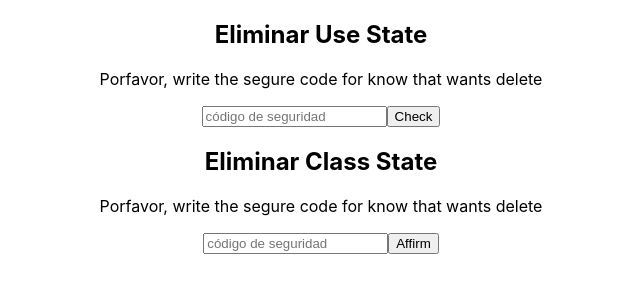
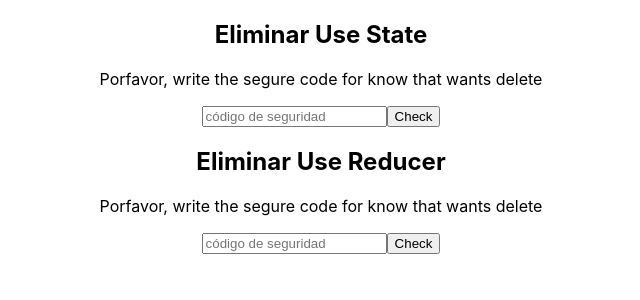
Before and after one commit to Misael-GC/curso-manejo-estado-1, a React (Create React App) app: page / in a window 1280 px wide. Shown: the top 300 px of the page, without its empty margins (319-959 px from the left). Built offline with nearby package versions, Linux system fonts and the light colour scheme.

Commit message:
Estados declarativos con useReducer

```diff
--- a/src/App.js
+++ b/src/App.js
@@ -1,6 +1,6 @@
 import React from 'react';
 import { UseState  } from './UseState.js';
-import { ClassState } from './ClassState.js'
+import { UseReducer } from './UseReducer.js';
 import './App.css';
 
 function App() {
@@ -8,7 +8,7 @@
     <div className="App">
     {/* props propiedad name  */}
       <UseState name='Use State'/>
-      <ClassState name="Class State"/>
+      <UseReducer name="Use Reducer"/>
     </div>
   );
 }
--- a/src/UseReducer.js
+++ b/src/UseReducer.js
@@ -1,3 +1,101 @@
+import React from "react";
+
+const SECURITY_CODE = 'paradigma';
+
+
+function UseReducer({name}){ //creamos el nombre P1
+    const [state, dispatch]=React.useReducer(reducer, inicialState); //P2 - función que
+
+    // console.log(state)//delete
+    React.useEffect(()=>{
+        console.log('iniciando el efecto')
+
+        if(!!state.loading){
+            setTimeout(()=>{
+                console.log("Haciendo la validación")
+
+                if(state.value === SECURITY_CODE) { //actualizador 3
+                    dispatch({ type: 'CONFIRM' });
+                }else{
+                    dispatch({ type: 'ERROR' });
+                }
+
+                console.log('terminando la validación');
+            }, 3000);
+        }
+        console.log('Terminando el efecto')
+    },[state.loading]);
+
+    if (!state.deleted && !state.confirmed){
+        return (
+            <div>
+                <h2>Eliminar {name}</h2>
+                <p>Porfavor, write the segure code for know that wants delete</p>
+
+
+                {(state.error && !state.loading) &&(
+                    <p>Error: el código es incorrecto</p>
+                ) }
+
+                {state.loading &&(
+                    <p>Cargando...</p>
+                ) }
+
+                <input
+                placeholder="código de seguridad"
+                value={state.value}
+                onChange={(event)=>{
+                    dispatch({ type: 'WRITE', payload:event.target.value })
+                    // onWrite(event.target.value)
+                }}
+                />
+                <button
+                onClick={()=> {
+                    dispatch({ type: 'CHECK' })
+                // onCheck();
+                }}
+                >
+                Check
+                </button>
+            </div>
+        );
+    } else if (!!state.confirmed && !state.deleted){
+        return (
+        <React.Fragment>
+            <p>Confirmation State ¿Are u segure to delete?</p>
+            <button
+            onClick={()=> {
+                dispatch({ type: 'DELETE' })
+            //  onDelete();
+            }}
+            >Yes, deleted
+            </button>
+            <button
+            onClick={()=> {
+                dispatch({ type: 'RESET' })
+                // onReset();
+            }}
+            >No, I regretted
+            </button>
+        </React.Fragment>
+        );
+    }else{
+        return (
+            <React.Fragment>
+                <p>Borrado con éxito</p>
+                <button
+            onClick={()=> {
+                dispatch({ type: 'RESET' })
+                // onReset();
+            }}
+            >Resetear, volver atrás
+            </button>
+            </React.Fragment>
+            );
+    }
+}
+
+
 const inicialState = {
     value: '',
     error: false,
@@ -6,63 +104,45 @@
     confirmed: false,
 }
 
-// const reducer = (state, action) =>{}
-
-const reducerIf = (state, action) =>{
-    if(action.type === 'ERROR'){
-        return {
-            ...state,
-            error:true,
-            loading:false,
-        };
-    } else if(action.type === 'CHECK'){
-        return {
-            ...state,
-            loading:true,
-    };
-    } else{
-        return {
-            ...inicialState,
-        }
-    }
-};
-
-const reducerSwitch = ( state, action ) => {
-    switch (action.type){
-        case 'ERROR':
-            return {
-            ...state,
-            error:true,
-            loading:false,
-            }
-        case 'CHECK':
-            return {
-                ...state,
-                loading: true,
-            };
-        default:
-            return{
-                ...state,
-            }
-    }
-};
-
-const reducerObject = (state) => ({
+const reducerObject = (state, payload) => ({ //P3 Escoje tu reducer de if, switch o object
+    'CONFIRM':{
+        ...state,
+        error: false,
+        loading:false,
+        confirmed:true,
+    },
     'ERROR': {
         ...state,
         error: true,
         loading:false,
     },
+    'WRITE':{
+        ...state,
+        value: payload,
+    },
     'CHECK': {
         ...state,
         loading:true,
     },
+    'DELETE':{
+        ...state,
+        deleted: true,
+     },
+     'RESET':{
+        ...state,
+        confirmed: false,
+        deleted: false,
+        value:'',
+     },
 });
 
 const reducer = (state, action) => {
     if (reducerObject(state)[action.type]){
-        return reducerObject(state)[action.type];
+        return reducerObject(state, action.payload)[action.type];
     }else{
         return state;
     }
 }
+
+
+export { UseReducer };
```
